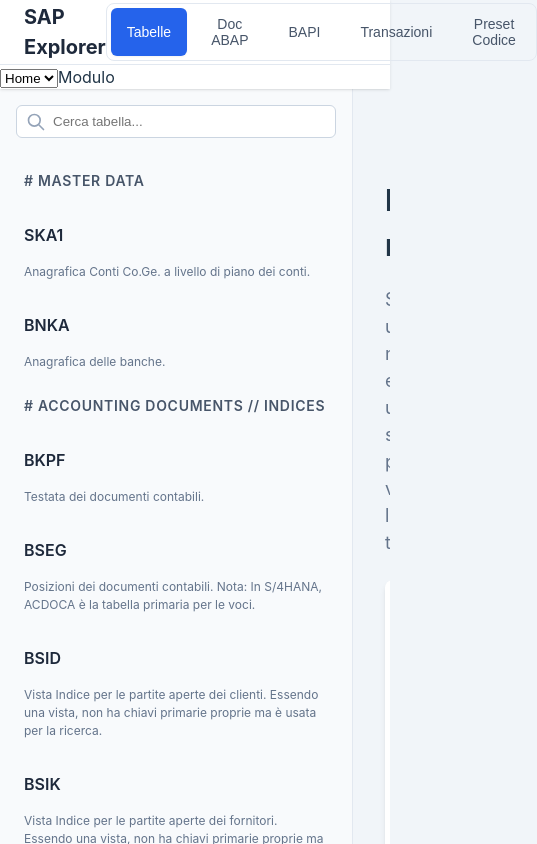
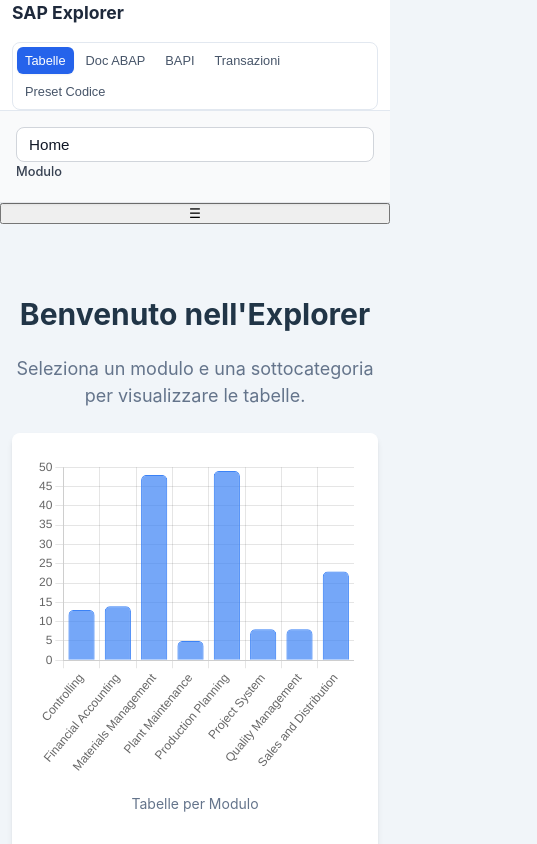
Before and after one commit to nicolamaraschi/join-abap, a React (Vite) app: page / in a window 390 px wide. Shown: the whole page, 537 px wide, since content can reach past the window. Built offline with nearby package versions, Linux system fonts and the light colour scheme; the HTML template or start-up script is replaced by a standard one.

Commit message:
miglioramenti

```diff
--- a/src/App.css
+++ b/src/App.css
@@ -23,7 +23,7 @@
 
 /* Navbar Principale */
 .navbar {
-  padding: 0 1.5rem;
+  padding: 0 1rem;
   display: flex;
   align-items: center;
   justify-content: space-between;
@@ -39,20 +39,21 @@
 
 .main-nav-filters {
   display: flex;
-  gap: 0.5rem;
+  gap: 0.25rem;
   border: 1px solid #e2e8f0;
   border-radius: 0.5rem;
   padding: 0.25rem;
 }
 
 .main-nav-filters button {
-  padding: 0.5rem 1rem;
+  padding: 0.5rem 0.75rem;
   font-size: 0.875rem;
   font-weight: 500;
   border-radius: 0.375rem;
   transition: all 0.2s ease-in-out;
   cursor: pointer;
   border: none;
+  white-space: nowrap;
 }
 
 .main-nav-filters button.inactive {
@@ -69,15 +70,15 @@
   box-shadow: 0 1px 2px 0 rgb(0 0 0 / 0.05);
 }
 
-
 /* Sub-Navbar per i moduli*/
 .sub-navbar {
-  padding: 0.5rem 1.5rem;
+  padding: 0.5rem 1rem;
   display: flex;
   flex-wrap: wrap;
   gap: 1rem;
   background-color: #f8fafc; /* slate-50 */
   border-bottom: 1px solid #e2e8f0; /* slate-200 */
+  overflow-x: auto;
 }
 
 .sub-navbar button {
@@ -89,6 +90,8 @@
   border-bottom: 2px solid transparent;
   cursor: pointer;
   transition: all 0.2s;
+  white-space: nowrap;
+  flex-shrink: 0;
 }
 
 .sub-navbar button:hover {
@@ -100,7 +103,6 @@
   border-bottom-color: #2563eb; /* blue-600 */
   font-weight: 600;
 }
-
 
 /* Sidebar */
 .sidebar {
@@ -128,7 +130,7 @@
 /* Main Content Area */
 .main-content {
   flex-grow: 1;
-  padding: 2rem;
+  padding: 1rem;
   overflow-y: auto;
 }
 .details-view, .welcome-view { animation: fadeIn 0.4s ease-out; }
@@ -136,12 +138,12 @@
 
 /* Dettagli Tabella e BAPI */
 .details-header-card { background-color: white; padding: 1.5rem; border-radius: 0.75rem; box-shadow: 0 4px 6px -1px rgb(0 0 0 / 0.1), 0 2px 4px -2px rgb(0 0 0 / 0.1); margin-bottom: 2rem; }
-.details-header-card h2 { font-size: 2.25rem; font-weight: 700; color: #2563eb; margin: 0; }
-.details-header-card p { font-size: 1.125rem; color: #475569; margin-top: 0.25rem; }
+.details-header-card h2 { font-size: 1.875rem; font-weight: 700; color: #2563eb; margin: 0; }
+.details-header-card p { font-size: 1rem; color: #475569; margin-top: 0.25rem; }
 .details-header-card h3 { font-size: 0.875rem; font-weight: 600; color: #334155; margin: 0; }
 .details-header-card .keys { font-size: 0.875rem; font-family: monospace; color: #64748b; margin-top: 0.25rem; }
 
-.related-tables-grid { display: grid; grid-template-columns: repeat(auto-fill, minmax(280px, 1fr)); gap: 1rem; }
+.related-tables-grid { display: grid; grid-template-columns: repeat(auto-fill, minmax(260px, 1fr)); gap: 1rem; }
 .related-card { background-color: white; padding: 1rem; border-radius: 0.5rem; border: 1px solid #e2e8f0; box-shadow: 0 1px 3px 0 rgb(0 0 0 / 0.1), 0 1px 2px -1px rgb(0 0 0 / 0.1); transition: all 0.2s ease-in-out; }
 .related-card.selectable:hover { transform: translateY(-4px); box-shadow: 0 10px 15px -3px rgb(0 0 0 / 0.1), 0 4px 6px -4px rgb(0 0 0 / 0.1); cursor: pointer; }
 
@@ -158,7 +160,7 @@
 .preset-code-container {
   background-color: #FEFDE7; /* Light Yellow */
   color: #1c1917; /* stone-900 */
-  padding: 1rem 1.5rem;
+  padding: 1rem;
   border-radius: 0.5rem;
   overflow-x: auto;
   font-family: 'Consolas', 'Courier New', Courier, monospace;
@@ -203,8 +205,6 @@
 .copy-button:hover {
   background-color: #dbeafe; /* blue-100 */
 }
-
-/* ... stili esistenti ... */
 
 /* Stili per la Vista Report/Transazioni */
 .report-content {
@@ -254,6 +254,7 @@
 }
 .report-content table {
   width: 100%;
+  min-width: 600px;
   border-collapse: collapse;
   margin-bottom: 2rem;
   font-size: 0.875rem;
@@ -277,3 +278,124 @@
 .report-content td:last-child {
   min-width: 300px;
 }
+
+/* Media Queries per Responsive Design */
+@media (max-width: 1024px) {
+  .sidebar {
+    width: 280px;
+  }
+
+  .related-tables-grid {
+    grid-template-columns: repeat(auto-fill, minmax(240px, 1fr));
+  }
+
+  .main-content {
+    padding: 1rem;
+  }
+
+  .details-header-card h2 {
+    font-size: 1.5rem;
+  }
+
+  .navbar {
+    padding: 0 1rem;
+  }
+}
+
+@media (max-width: 768px) {
+  .main-view {
+    flex-direction: column;
+  }
+
+  .sidebar {
+    width: 100%;
+    max-height: 300px;
+    border-right: none;
+    border-bottom: 1px solid #e2e8f0;
+  }
+
+  .main-nav-filters {
+    flex-wrap: wrap;
+    gap: 0.25rem;
+  }
+
+  .main-nav-filters button {
+    padding: 0.375rem 0.5rem;
+    font-size: 0.8rem;
+  }
+
+  .navbar {
+    flex-wrap: wrap;
+    height: auto;
+    min-height: 64px;
+    gap: 1rem;
+  }
+
+  .sub-navbar {
+    padding: 0.5rem 1rem;
+    gap: 0.75rem;
+  }
+
+  .related-tables-grid {
+    grid-template-columns: 1fr;
+  }
+
+  .chart-container {
+    height: 20rem;
+  }
+
+  .report-introduction h1 {
+    font-size: 1.5rem;
+  }
+
+  .module-section > h2 {
+    font-size: 1.5rem;
+  }
+
+  .report-content table {
+    font-size: 0.8rem;
+  }
+
+  .report-content th, .report-content td {
+    padding: 0.5rem;
+  }
+}
+
+@media (max-width: 480px) {
+  .navbar {
+    padding: 0 0.75rem;
+  }
+
+  .navbar-brand {
+    font-size: 1.1rem;
+  }
+
+  .main-content {
+    padding: 0.75rem;
+  }
+
+  .details-header-card {
+    padding: 1rem;
+  }
+
+  .details-header-card h2 {
+    font-size: 1.25rem;
+  }
+
+  .preset-code-container {
+    padding: 0.75rem;
+    font-size: 12px;
+  }
+
+  .report-introduction {
+    padding: 1rem;
+  }
+
+  .report-introduction h1 {
+    font-size: 1.25rem;
+  }
+
+  .module-context {
+    padding: 0.75rem;
+  }
+}
--- /dev/null
+++ b/src/components/Navbar.css
@@ -0,0 +1,59 @@
+/* Contenitore barra filtri */
+.filter-bar {
+    display: flex;
+    gap: 1rem;
+    padding: 1rem;
+    background-color: #f9fafb;
+    border-bottom: 1px solid #e5e7eb;
+    flex-wrap: wrap;
+  }
+
+  /* Gruppo singolo (select + label) */
+  .filter-group-aurora {
+    display: flex;
+    flex-direction: column;
+    position: relative;
+    min-width: 160px;
+    flex: 1;
+  }
+
+  /* Dropdown */
+  .filter-select-aurora {
+    padding: 8px 12px;
+    font-size: 0.95rem;
+    border: 1px solid #d1d5db;
+    border-radius: 8px;
+    background-color: white;
+    color: #111827;
+    appearance: none;
+    transition: border 0.2s, box-shadow 0.2s;
+  }
+
+  .filter-select-aurora:focus {
+    outline: none;
+    border-color: #3b82f6;
+    box-shadow: 0 0 0 3px rgba(59, 130, 246, 0.3);
+  }
+
+  /* Label sopra la select */
+  .filter-group-aurora label {
+    margin-bottom: 0.25rem;
+    font-size: 0.8rem;
+    font-weight: 500;
+    color: #374151;
+  }
+
+  /* Disabilitato */
+  .filter-select-aurora:disabled {
+    background-color: #f3f4f6;
+    color: #9ca3af;
+    cursor: not-allowed;
+  }
+
+  /* Responsive */
+  @media (max-width: 600px) {
+    .filter-bar {
+      flex-direction: column;
+      gap: 0.75rem;
+    }
+  }
--- a/src/components/Navbar.jsx
+++ b/src/components/Navbar.jsx
@@ -1,4 +1,5 @@
 import React, { useEffect } from 'react';
+import './Navbar.css';
 
 const Navbar = ({
     viewMode,
--- /dev/null
+++ b/src/components/ReportView.css
@@ -0,0 +1,27 @@
+.view-selector {
+    display: flex;
+    gap: 0.5rem;
+    margin-bottom: 1rem;
+  }
+
+  .view-selector button {
+    padding: 0.5rem 1rem;
+    border: 2px solid #ccc;
+    background-color: white;
+    color: #333;
+    border-radius: 6px;
+    cursor: pointer;
+    transition: all 0.3s ease;
+    font-weight: 500;
+  }
+
+  .view-selector button:hover {
+    border-color: #0070f3;
+    color: #0070f3;
+  }
+
+  .view-selector button.active {
+    background-color: #0070f3;
+    color: white;
+    border-color: #0070f3;
+  }
--- a/src/components/ReportView.jsx
+++ b/src/components/ReportView.jsx
@@ -1,4 +1,5 @@
 import React, { useState } from 'react';
+import './ReportView.css';
 
 const ReportView = ({ data }) => {
     const [view, setView] = useState('fiori'); // 'fiori' o 'gui'
--- /dev/null
+++ b/src/components/Sidebar.css
@@ -0,0 +1,36 @@
+.sidebar {
+    width: 260px;
+    height: 100vh;
+    background-color: #f5f5f5;
+    overflow-y: auto;
+    transition: transform 0.3s ease;
+    z-index: 1000;
+  }
+
+  /* MOBILE */
+  @media (max-width: 768px) {
+    .sidebar {
+      position: absolute;
+      top: 0;
+      left: 0;
+      transform: translateX(-100%);
+    }
+
+    .sidebar.open {
+      transform: translateX(0);
+      box-shadow: 2px 0 5px rgba(0,0,0,0.3);
+    }
+
+    .sidebar.closed {
+      transform: translateX(-100%);
+    }
+  }
+
+  /* DESKTOP */
+  @media (min-width: 769px) {
+    .sidebar {
+      position: relative; /* non fixed! */
+      transform: none !important;
+      flex-shrink: 0;
+    }
+  }
--- a/src/components/Sidebar.jsx
+++ b/src/components/Sidebar.jsx
@@ -1,11 +1,22 @@
-import React from 'react';
+import React, { useState, useEffect } from 'react';
 import BapiList from './BapiList.jsx';
 import TableList from './TableList.jsx';
 import PresetList from './PresetList.jsx';
 import TransactionNavList from './TransactionNavList.jsx';
 import AbapDocList from './AbapDocList.jsx';
+import './Sidebar.css'; // se usi file CSS separato
 
 const Sidebar = ({ viewMode, searchTerm, onSearchChange, tables, bapis, presets, abapDocs, transactionModules, onSelectItem }) => {
+  const [isMobileOpen, setIsMobileOpen] = useState(false);
+  const [isMobile, setIsMobile] = useState(false);
+
+  // Detect if we are on mobile screen
+  useEffect(() => {
+    const checkMobile = () => setIsMobile(window.innerWidth <= 768);
+    checkMobile();
+    window.addEventListener('resize', checkMobile);
+    return () => window.removeEventListener('resize', checkMobile);
+  }, []);
 
   const getPlaceholder = () => {
     switch(viewMode) {
@@ -36,7 +47,21 @@
   };
 
   return (
-        <aside className="sidebar">
+    <>
+      {/* Hamburger menu solo su mobile */}
+      {isMobile && (
+        <button className="hamburger" onClick={() => setIsMobileOpen(true)}>
+          ☰
+        </button>
+      )}
+
+      <aside className={`sidebar ${isMobile ? (isMobileOpen ? 'open' : 'closed') : ''}`}>
+        {isMobile && (
+          <button className="close-btn" onClick={() => setIsMobileOpen(false)}>
+            ×
+          </button>
+        )}
+
         <div className="search-container">
           <input
             type="text"
@@ -53,6 +78,7 @@
 
         {renderList()}
       </aside>
+    </>
   );
 };
 
```
Lines whose indentation alone changed are shown as unchanged.
